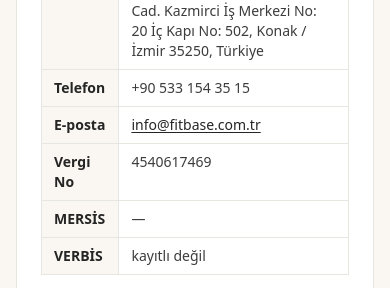
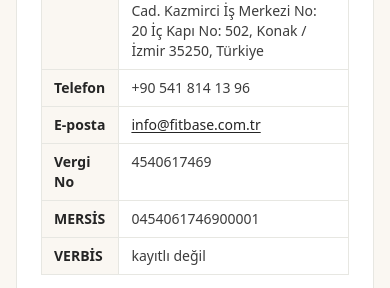
Before and after one commit to fh-arch/fitbase-website, a Next.js app: page /kvkk in a window 390 px wide. Shown: the part 539-827 px from the top of the page. Built offline with nearby package versions, Linux system fonts and the light colour scheme.

Commit message:
Update legal phone and MERSIS number

```diff
--- a/src/legalEntity.ts
+++ b/src/legalEntity.ts
@@ -79,7 +79,7 @@
   legalName: "HAFA BİLİŞİM DANIŞMANLIK GIDA MAKİNA İÇ VE DIŞ TİCARET LİMİTED ŞİRKETİ",
   address:
     "Alsancak Mah. Kıbrıs Şehitleri Cad. Kazmirci İş Merkezi No: 20 İç Kapı No: 502, Konak / İzmir 35250, Türkiye",
-  phone: "+90 533 154 35 15",
+  phone: "+90 541 814 13 96",
   taxNumber: "4540617469",
 
   // A shared inbox by the operator's decision. Worth knowing what that costs: a KVKK art. 11
@@ -93,7 +93,7 @@
   // reader should not have to infer it from a company name they may not recognise.
   hostingRegion: "Almanya",
 
-  mersisNumber: null,
+  mersisNumber: "0454061746900001",
   verbisNumber: null,
 
   // Only what actually processes personal data today. The list is deliberately short because the
```
